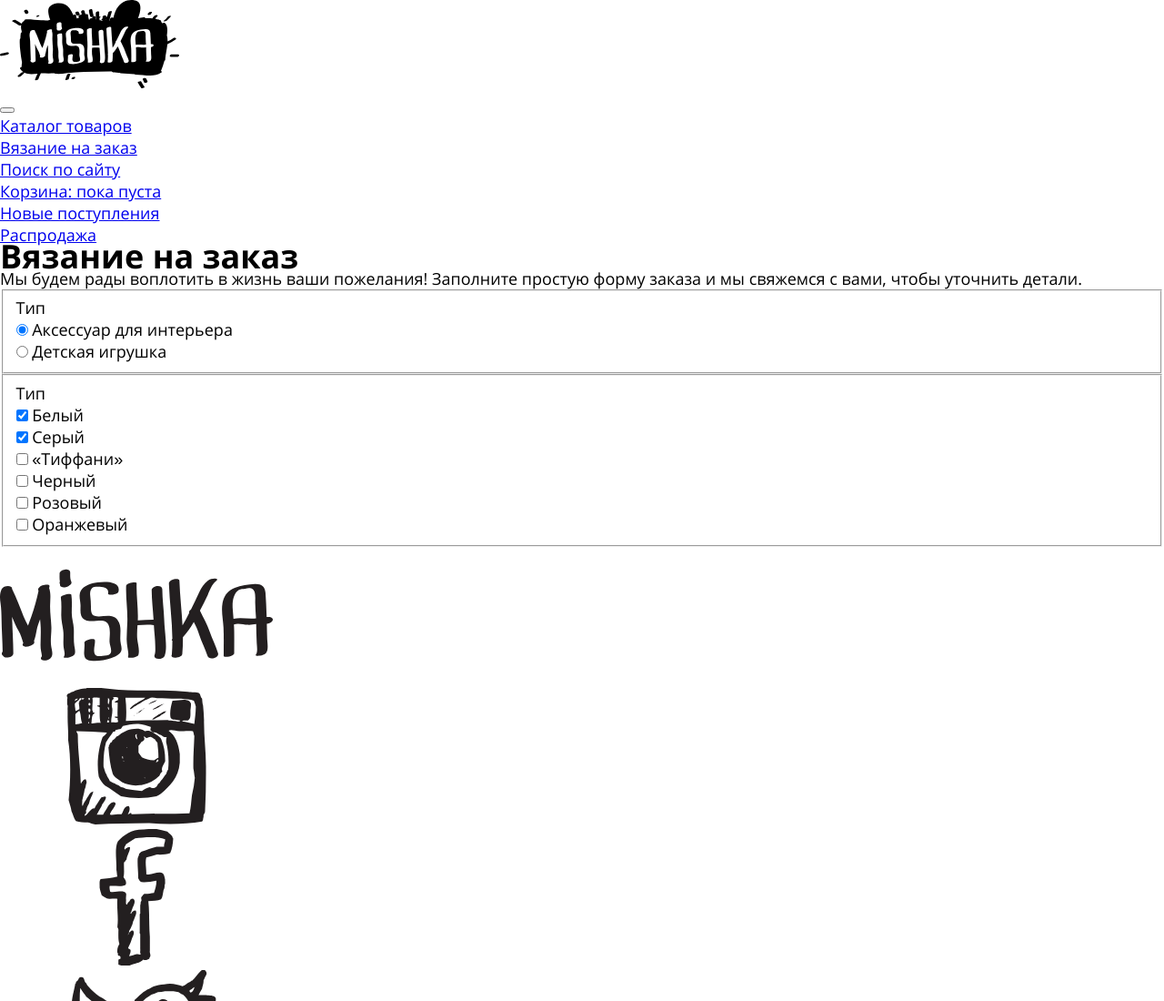
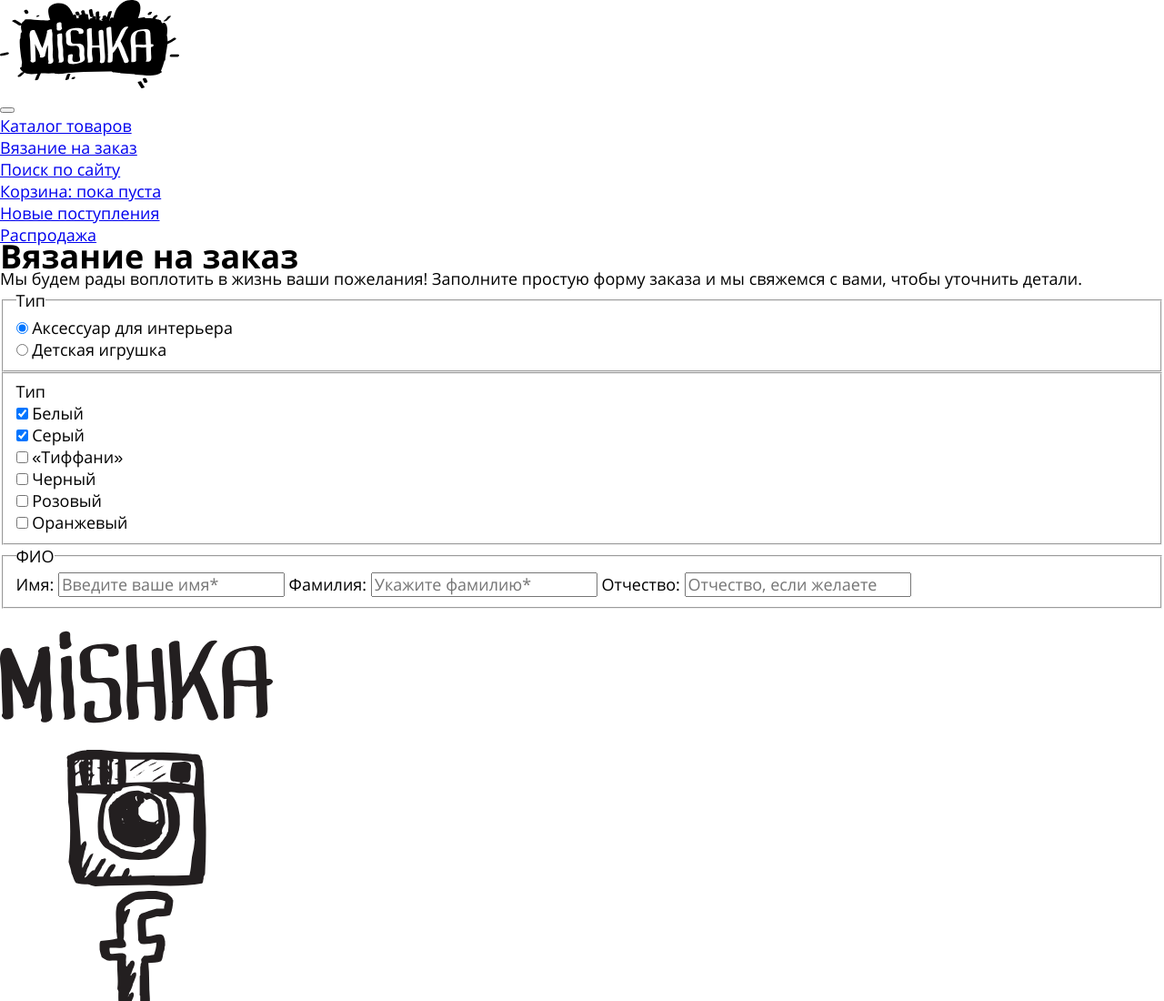
Before and after one commit to it-amalker/mishka, a website: page src/form.html in a window 1280 px wide. Shown: the top 1100 px of the page at 91% size. Drawn offline with Linux system fonts and the light colour scheme.

Commit message:
added full-name fieldset markup

```diff
--- a/src/form.html
+++ b/src/form.html
@@ -60,7 +60,6 @@
       <p class="form__info">Мы будем рады воплотить в жизнь ваши пожелания! Заполните простую форму заказа и мы свяжемся
         с вами, чтобы уточнить детали.</p>
       <fieldset class="form__order-type order-type">
-        <div class="order-type__wrapper">
         <legend class="form__title">Тип</legend>
         <ul class="order-type__list">
           <li class="order-type__item">
@@ -72,7 +71,6 @@
             <label class="order-type__label" for="toy">Детская игрушка</label>
           </li>
         </ul>
-        </div>
       </fieldset>
       <fieldset class="form__color-type color-type">
         <div class="color-type__wrapper">
@@ -104,6 +102,15 @@
             </li>
           </ul>
         </div>
+      </fieldset>
+      <fieldset class="form__color-type full-name">
+        <legend class="form__title">ФИО</legend>
+        <label for="name">Имя:</label>
+        <input type="text" name="name" id="name" placeholder="Введите ваше имя*" required>
+        <label for="surname">Фамилия:</label>
+        <input type="text" name="surname" id="surname" placeholder="Укажите фамилию*" required>
+        <label for="patronymic">Отчество:</label>
+        <input type="text" name="patronymic" id="patronymic" placeholder="Отчество, если желаете">
       </fieldset>
     </section>
   </main>
```
Lines whose indentation alone changed are shown as unchanged.
